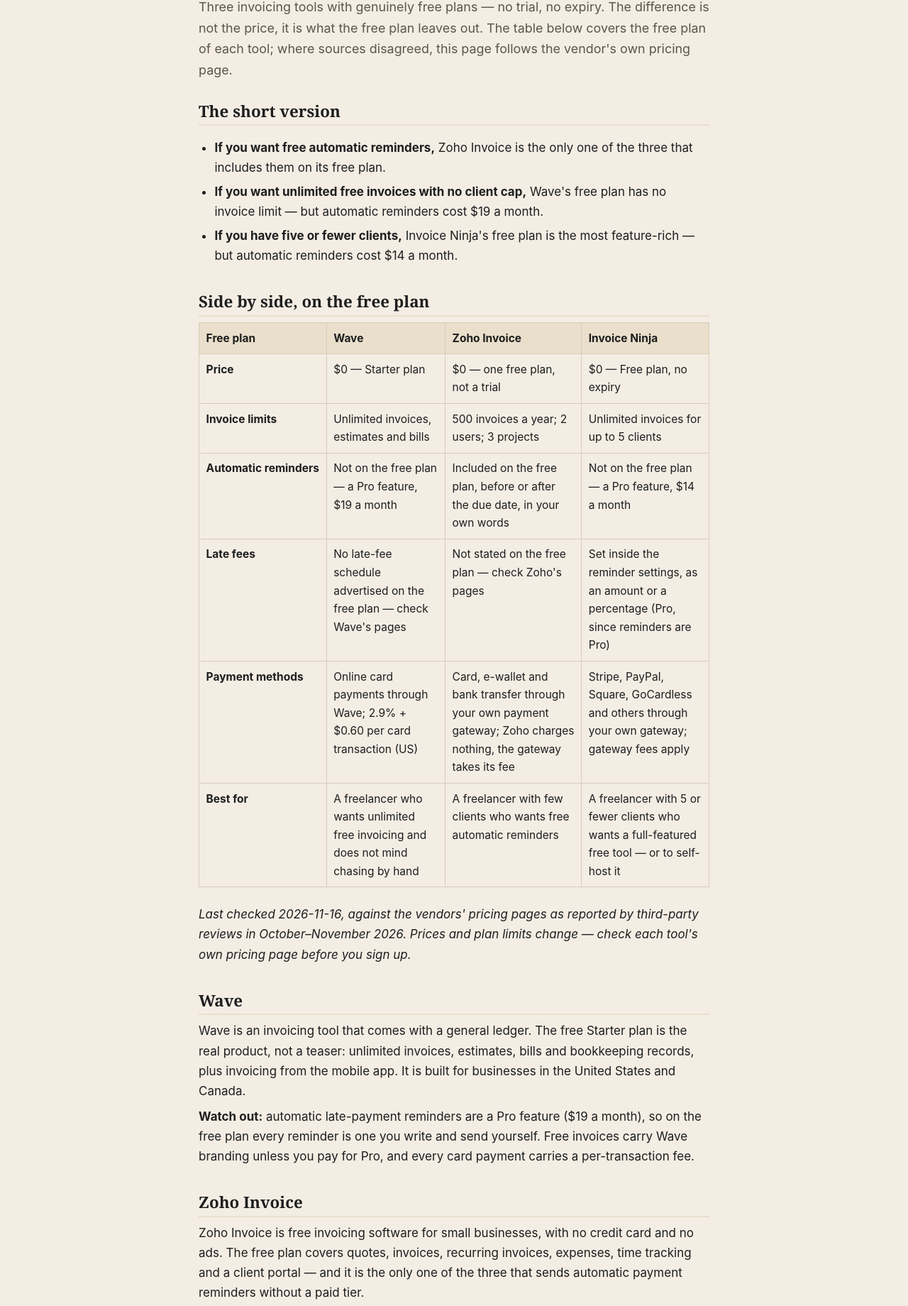
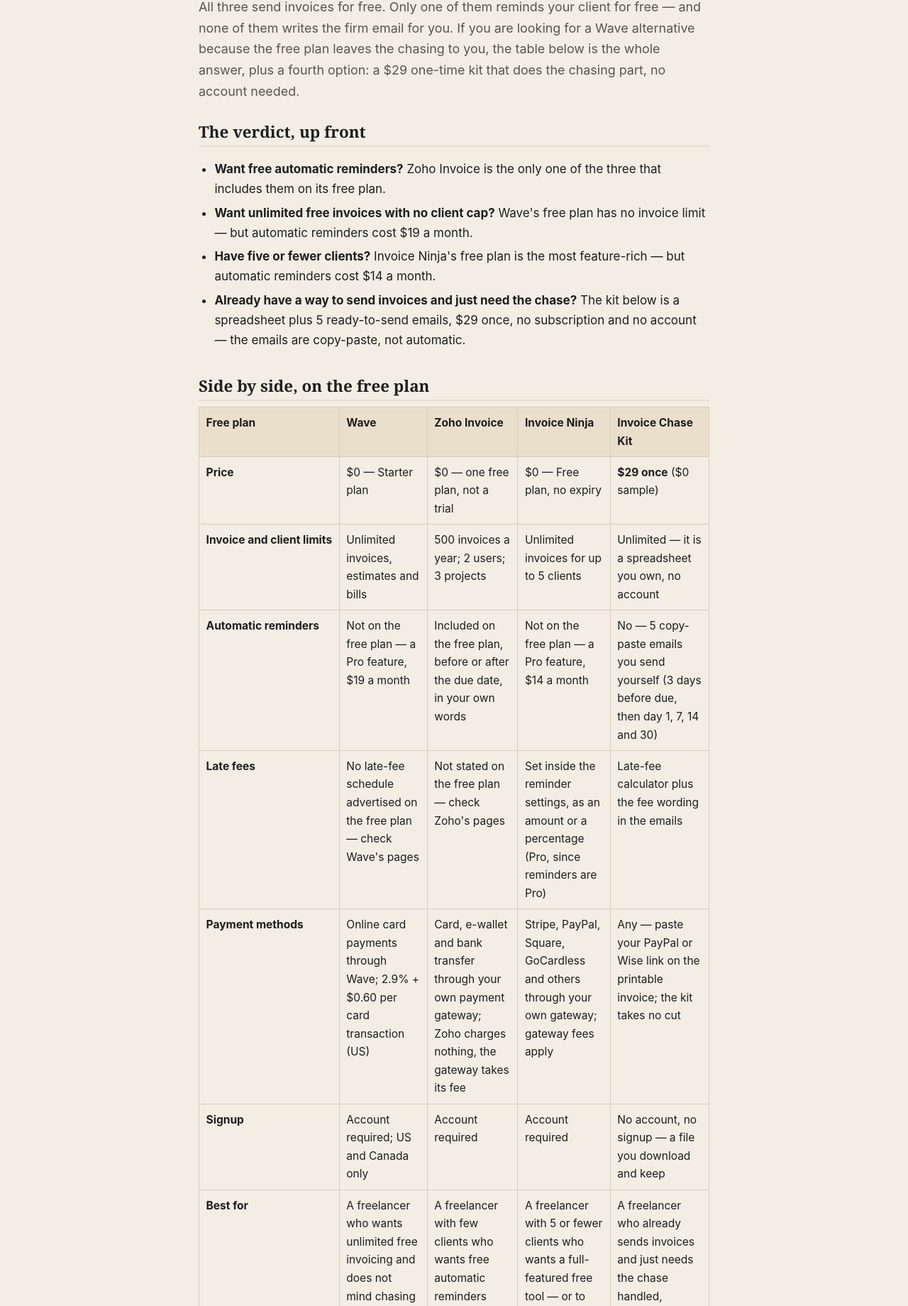
Before and after one commit to kitorz/freelancer-invoice-tools, a plain HTML site: page invoice-tools-compared.html in a window 1280 px wide. Shown: the part 335-2175 px from the top of the page at 71% size. Drawn offline with Linux system fonts and the light colour scheme.

Commit message:
Rework invoice comparison page: verdict first, 4-way table incl. chase kit, retarget Wave alternative

```diff
--- a/invoice-tools-compared.html
+++ b/invoice-tools-compared.html
@@ -3,8 +3,8 @@
 <head>
 <meta charset="utf-8">
 <meta name="viewport" content="width=device-width, initial-scale=1">
-<title>Free Invoice Tools Compared: Wave vs Zoho vs Invoice Ninja — Freelancer Finance Lookup</title>
-<meta name="description" content="Wave, Zoho Invoice and Invoice Ninja compared on their free plans: invoice limits, automatic reminders, late fees and payment methods — plus what each one is best for.">
+<title>Wave Alternative? Wave vs Zoho Invoice vs Invoice Ninja Compared — Freelancer Finance Lookup</title>
+<meta name="description" content="Looking for a Wave alternative? Wave, Zoho Invoice and Invoice Ninja compared on their free plans — invoice limits, automatic reminders, late fees — plus a $29 one-time alternative that handles the chasing for you.">
 <link rel="stylesheet" href="styles.css">
 </head>
 <body>
@@ -30,15 +30,16 @@
 </header>
 
 <main>
-  <h1>Free invoice tools compared: Wave vs Zoho vs Invoice Ninja</h1>
-  <p class="lede">Three invoicing tools with genuinely free plans — no trial, no expiry. The difference is not the price, it is what the free plan leaves out. The table below covers the free plan of each tool; where sources disagreed, this page follows the vendor's own pricing page.</p>
+  <h1>Wave vs Zoho Invoice vs Invoice Ninja: which free plan actually chases late payers?</h1>
+  <p class="lede">All three send invoices for free. Only one of them reminds your client for free — and none of them writes the firm email for you. If you are looking for a Wave alternative because the free plan leaves the chasing to you, the table below is the whole answer, plus a fourth option: a $29 one-time kit that does the chasing part, no account needed.</p>
 
   <section aria-labelledby="short-heading">
-    <h2 id="short-heading">The short version</h2>
+    <h2 id="short-heading">The verdict, up front</h2>
     <ul>
-      <li><strong>If you want free automatic reminders,</strong> Zoho Invoice is the only one of the three that includes them on its free plan.</li>
-      <li><strong>If you want unlimited free invoices with no client cap,</strong> Wave's free plan has no invoice limit — but automatic reminders cost $19 a month.</li>
-      <li><strong>If you have five or fewer clients,</strong> Invoice Ninja's free plan is the most feature-rich — but automatic reminders cost $14 a month.</li>
+      <li><strong>Want free automatic reminders?</strong> Zoho Invoice is the only one of the three that includes them on its free plan.</li>
+      <li><strong>Want unlimited free invoices with no client cap?</strong> Wave's free plan has no invoice limit — but automatic reminders cost $19 a month.</li>
+      <li><strong>Have five or fewer clients?</strong> Invoice Ninja's free plan is the most feature-rich — but automatic reminders cost $14 a month.</li>
+      <li><strong>Already have a way to send invoices and just need the chase?</strong> The kit below is a spreadsheet plus 5 ready-to-send emails, $29 once, no subscription and no account — the emails are copy-paste, not automatic.</li>
     </ul>
   </section>
 
@@ -52,6 +53,7 @@
           <th scope="col">Wave</th>
           <th scope="col">Zoho Invoice</th>
           <th scope="col">Invoice Ninja</th>
+          <th scope="col">Invoice Chase Kit</th>
         </tr>
       </thead>
       <tbody>
@@ -60,41 +62,54 @@
           <td>$0 — Starter plan</td>
           <td>$0 — one free plan, not a trial</td>
           <td>$0 — Free plan, no expiry</td>
+          <td><strong>$29 once</strong> ($0 sample)</td>
         </tr>
         <tr>
-          <td>Invoice limits</td>
+          <td>Invoice and client limits</td>
           <td>Unlimited invoices, estimates and bills</td>
           <td>500 invoices a year; 2 users; 3 projects</td>
           <td>Unlimited invoices for up to 5 clients</td>
+          <td>Unlimited — it is a spreadsheet you own, no account</td>
         </tr>
         <tr>
           <td>Automatic reminders</td>
           <td>Not on the free plan — a Pro feature, $19 a month</td>
           <td>Included on the free plan, before or after the due date, in your own words</td>
           <td>Not on the free plan — a Pro feature, $14 a month</td>
+          <td>No — 5 copy-paste emails you send yourself (3 days before due, then day 1, 7, 14 and 30)</td>
         </tr>
         <tr>
           <td>Late fees</td>
           <td>No late-fee schedule advertised on the free plan — check Wave's pages</td>
           <td>Not stated on the free plan — check Zoho's pages</td>
           <td>Set inside the reminder settings, as an amount or a percentage (Pro, since reminders are Pro)</td>
+          <td>Late-fee calculator plus the fee wording in the emails</td>
         </tr>
         <tr>
           <td>Payment methods</td>
           <td>Online card payments through Wave; 2.9% + $0.60 per card transaction (US)</td>
           <td>Card, e-wallet and bank transfer through your own payment gateway; Zoho charges nothing, the gateway takes its fee</td>
           <td>Stripe, PayPal, Square, GoCardless and others through your own gateway; gateway fees apply</td>
+          <td>Any — paste your PayPal or Wise link on the printable invoice; the kit takes no cut</td>
+        </tr>
+        <tr>
+          <td>Signup</td>
+          <td>Account required; US and Canada only</td>
+          <td>Account required</td>
+          <td>Account required</td>
+          <td>No account, no signup — a file you download and keep</td>
         </tr>
         <tr>
           <td>Best for</td>
           <td>A freelancer who wants unlimited free invoicing and does not mind chasing by hand</td>
           <td>A freelancer with few clients who wants free automatic reminders</td>
           <td>A freelancer with 5 or fewer clients who wants a full-featured free tool — or to self-host it</td>
+          <td>A freelancer who already sends invoices and just needs the chase handled, without another subscription</td>
         </tr>
       </tbody>
     </table>
     </div>
-    <p><em>Last checked 2026-11-16, against the vendors' pricing pages as reported by third-party reviews in October–November 2026. Prices and plan limits change — check each tool's own pricing page before you sign up.</em></p>
+    <p><em>Last checked 2026-11-18, against the vendors' pricing pages as reported by third-party reviews in October–November 2026. Prices and plan limits change — check each tool's own pricing page before you sign up. The Invoice Chase Kit is our own product; the three apps above are not, and we have not billed real clients through them — this page is a researched comparison, not a hands-on test.</em></p>
   </section>
 
   <section aria-labelledby="wave-heading">
@@ -121,10 +136,10 @@
   </section>
 
   <section class="cta" aria-labelledby="kit-heading">
-    <h2 id="kit-heading">Want the whole system, ready to use?</h2>
-    <p>The <strong>Freelancer Invoice &amp; Overdue Chase Kit</strong> is the ready-made version: an invoice tracker (status turns Overdue automatically, with a summary sheet and a printable A4 invoice), all 5 chase emails ready to copy and send, and the weekly 10-minute routine as a checklist. It works in any currency, with PayPal or Wise payment links, and it never sends anything automatically — nothing goes out under your name without you seeing it.</p>
+    <h2 id="kit-heading">Your tool sends the invoice. The kit does the chasing.</h2>
+    <p>The <strong>Freelancer Invoice &amp; Overdue Chase Kit</strong> is the ready-made version of the chase: an invoice tracker (status turns Overdue automatically, with a summary sheet and a printable A4 invoice), all 5 chase emails ready to copy and send, and the weekly 10-minute routine as a checklist. It works in any currency, with PayPal or Wise payment links, and it never sends anything automatically — nothing goes out under your name without you seeing it.</p>
     <p><a class="cta-button" href="https://kitkit2.gumroad.com/l/rjaklp">Try the free sample — $0</a>
-    <a class="cta-button secondary" href="https://kitkit2.gumroad.com/l/wztca">Get the full kit — $29</a></p>
+    <a class="cta-button secondary" href="https://kitkit2.gumroad.com/l/wztca">Get the full kit — $29 once</a></p>
     <p>The free sample includes the tracker and the Day 1 overdue email, so you can check the fit before paying anything.</p>
   </section>
 </main>
```
